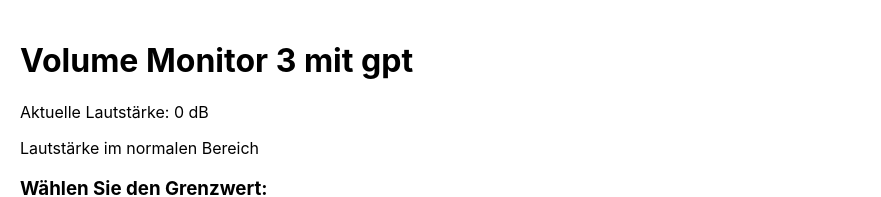
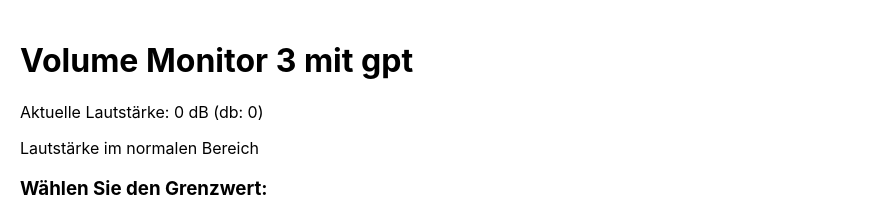
Before and after one commit to hssw24/db, a React (Create React App) app: page / in a window 1280 px wide. Shown: the top 197 px of the page, without its empty margins (0-881 px from the left). Built offline with nearby package versions, Linux system fonts and the light colour scheme; no server answers.

Commit message:
Update App.js x9

```diff
--- a/src/App.js
+++ b/src/App.js
@@ -2,6 +2,7 @@ import React, { useState, useEffect, useRef } from 'react';
 import './VolumeMonitor.css';
 
 const VolumeMonitor = () => {
+const db = 0;
     const [isLoud, setIsLoud] = useState(false);
     const [threshold, setThreshold] = useState(50); // Standardgrenzwert auf 25 dB
     const [displayedVolume, setDisplayedVolume] = useState(0);
@@ -82,7 +83,7 @@ const VolumeMonitor = () => {
     return (
         <div className={`volume-monitor ${isLoud ? 'alert' : ''}`}>
             <h1>Volume Monitor 3 mit gpt</h1>
-            <p>Aktuelle Lautstärke: {displayedVolume} dB</p>
+            <p>Aktuelle Lautstärke: {displayedVolume} dB (db: {db})</p>
             <p>{isLoud ? "Lautstärke überschritten!" : "Lautstärke im normalen Bereich"}</p>
 
             {isLoud && (
```
